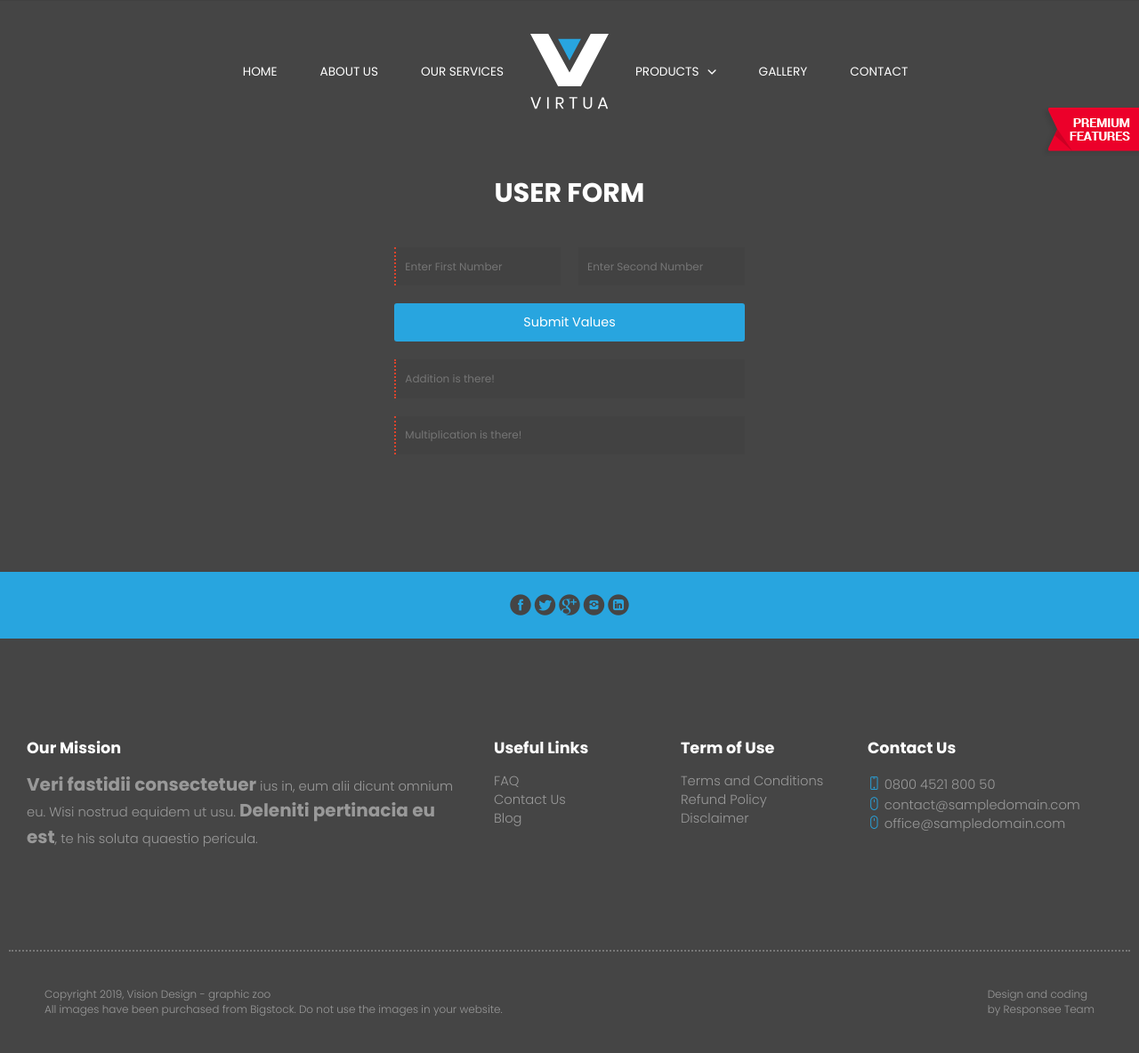
After one commit to theshivashu07/Following_Python-Django_Playlist_Series_-2-, a Django app: page /userform/ in a window 1280 px wide. The commit adds this page. Shown: the whole page at 89% size. Run offline with Django 3.2, Linux system fonts and the light colour scheme; some web fonts are replaced.

Commit message:
Lecture 25

```diff
--- a/myProject/myProject/urls.py
+++ b/myProject/myProject/urls.py
@@ -19,13 +19,14 @@ from django.urls import path
 from myProject import views
 
 urlpatterns = [
-    path('',views.index,name="index"),
+    path('',views.index,name=""),
     path('index/',views.index, name="index"),
     path('about-us/',views.aboutus, name="about-us"),
     path('services/',views.services, name="services"),
     # .......................................
     path('gallery/',views.gallery, name="gallery"),
     path('contact/',views.contact, name="contact"),
+    path('userform/',views.userform, name="userform"),
 
     path('admin/', admin.site.urls),
 ]
--- a/myProject/myProject/views.py
+++ b/myProject/myProject/views.py
@@ -22,3 +22,22 @@ def gallery(request):
 
 def contact(request):
     return render(request,'contact.html');
+
+def userform(request):
+    data={}  # its must because if not passes values to data variable is like error, because its not showing anywhere and directly we use it.
+    try:
+        # Both ways working correctly!
+        val1=int(request.GET["firstvalue"]);
+        val2=int(request.GET["secondvalue"]);
+        # val1=int(request.GET.get("firstvalue"));
+        # val2=int(request.GET.get("secondvalue"));
+        # print(val1+val2);
+        data={
+            'firstvalue' : val1,
+            'secondvalue' : val2,
+            'addition' : val1+val2,
+            'multiplication' : val1*val2,
+        }
+    except:
+        pass
+    return render(request,'USERFORM.html',data);
--- a/myProject/templates/HEADER.html
+++ b/myProject/templates/HEADER.html
@@ -43,7 +43,7 @@
           <!-- left menu items -->
           <div class="top-nav left-menu">
              <ul class="right top-ul chevron">
-                <li><a href="{% url 'index' %}">Home</a></li>
+                <li><a href="{% url '' %}">Home</a></li>
                 <li><a href="{% url 'about-us' %}">About Us</a></li>
                 <li><a href="{% url 'services' %}">Our Services</a></li>
              </ul>
@@ -65,7 +65,7 @@
                 <li>
                   <a>Products</a>
                   <ul>
-                    <li><a>Product 1</a></li>
+                    <li><a href="{% url 'userform' %}">User Form</a></li>
                     <li><a>Product 2</a></li>
                   </ul>
                 </li>
--- /dev/null
+++ b/myProject/templates/USERFORM.html
@@ -0,0 +1,62 @@
+
+
+
+
+{% extends 'SEPARATE.html' %}
+  {% block mycode %}
+
+
+
+
+
+
+    <!-- MAIN -->
+    <main role="main">
+      <article>
+
+        <!-- Section 3 -->
+        <section class="section background-dark">
+
+        <br><br><br><br>
+
+          <div class="s-12 m-12 l-4 center">
+            <h3 class="text-size-30 margin-bottom-40 text-center"><b>USER FORM</b></h3>
+            <form method="get" class="customform text-white" enctype="multipart/form-data">
+              <div class="line">
+                <div class="margin">
+                  <div class="s-12 m-12 l-6">
+                    <input class="required email" placeholder="Enter First Number" name="firstvalue" type="text" value="{{firstvalue}}" required/>
+                  </div>
+                  <div class="s-12 m-12 l-6">
+                    <input class="name" placeholder="Enter Second Number" name="secondvalue" type="text" value="{{secondvalue}}" required/>
+                  </div>
+                </div>
+              </div>
+
+              <div class="line">
+                <div class="s-12">
+                  <button class="button border-radius text-white background-primary" type="submit" >Submit Values</button>
+                </div>
+                <div class="s-12">
+                  <input name="addition" class="required subject" placeholder="Addition is there!" title="Subject" type="text" value="{{addition}}" />
+                </div>
+                <div class="s-12">
+                  <input name="multiplication" class="required subject" placeholder="Multiplication is there!" title="Subject" type="text" value="{{multiplication}}" />
+                  <!-- <textarea name="message" class="required message" placeholder="Your message" rows="3"></textarea> -->
+                </div>
+              </div>
+            </form>
+          </div>
+        </section>
+
+      </article>
+    </main>
+
+
+
+
+
+
+
+
+  {% endblock %}
```
Also changed, not shown: UpdatesSection.txt (+28 -0 lines).
